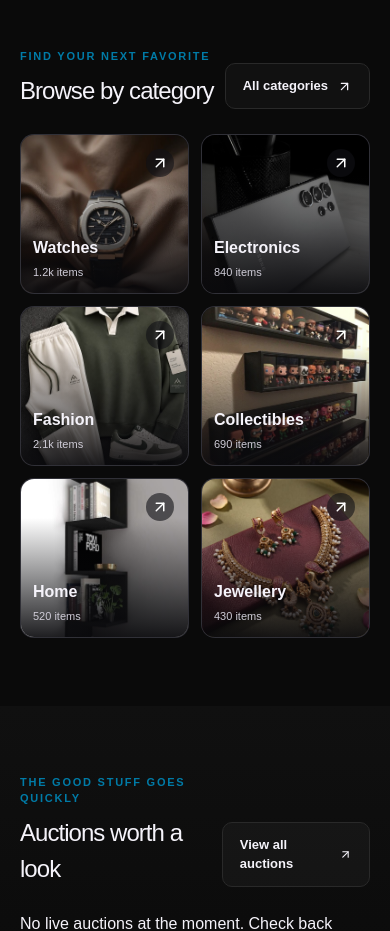
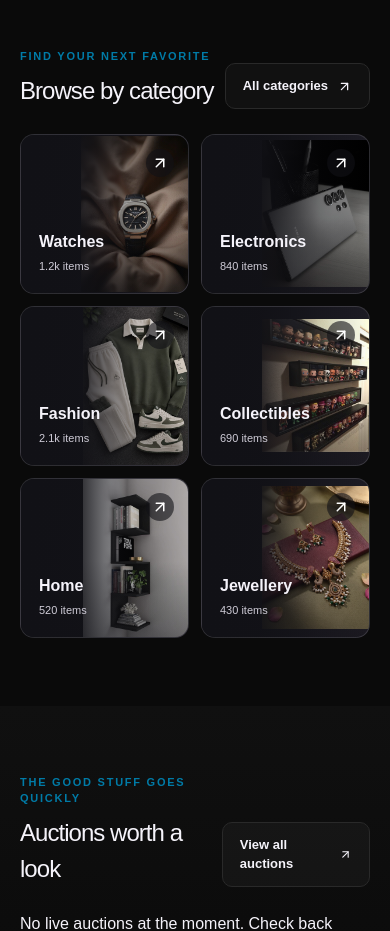
Before and after one commit to sagar-l/bidora-auction-marketplace, a Next.js app: page / in a window 390 px wide. Shown: the part 1040-1971 px from the top of the page. Built offline with nearby package versions, Linux system fonts and the light colour scheme; no server answers; the database is empty.

Commit message:
Show full images in category cards

```diff
--- /dev/null
+++ b/app/category-photo-grid.css
@@ -0,0 +1,64 @@
+.category-photo-tile {
+  height: 240px;
+  background: linear-gradient(115deg, #111116 0%, #1b1a22 62%, #24212a 100%);
+}
+
+.category-photo-tile > .product-image {
+  inset: 0 0 0 auto;
+  width: 62%;
+  height: 100%;
+  background-position: right center;
+  background-repeat: no-repeat;
+  background-size: contain;
+}
+
+.category-photo-tile:hover > .product-image {
+  transform: none;
+}
+
+.category-photo-shade {
+  inset: 0;
+  z-index: 1;
+  background:
+    linear-gradient(90deg, #111116 0%, #111116e8 34%, #11111635 70%, transparent 100%),
+    linear-gradient(0deg, #09090c55, transparent 48%);
+}
+
+.category-photo-copy {
+  z-index: 2;
+  max-width: 48%;
+  left: 18px;
+  bottom: 18px;
+}
+
+.category-photo-arrow {
+  z-index: 3;
+}
+
+@media (max-width: 900px) {
+  .category-photo-tile {
+    height: 190px;
+  }
+
+  .category-photo-tile > .product-image {
+    width: 60%;
+  }
+
+  .category-photo-copy {
+    max-width: 50%;
+  }
+}
+
+@media (max-width: 680px) {
+  .category-photo-tile {
+    height: 160px;
+  }
+
+  .category-photo-tile > .product-image {
+    width: 64%;
+  }
+
+  .category-photo-copy {
+    max-width: 48%;
+  }
+}
--- a/app/layout.tsx
+++ b/app/layout.tsx
@@ -3,6 +3,7 @@ import './globals.css';
 import './theme.css';
 import './bidi-chat.css';
 import './home-feature-carousel.css';
+import './category-photo-grid.css';
 import { SiteHeader, SiteFooter } from '@/components/chrome';
 import { isSupabaseConfigured } from '@/lib/supabase/config';
 import { BidiChat } from '@/components/bidi-chat';
```
